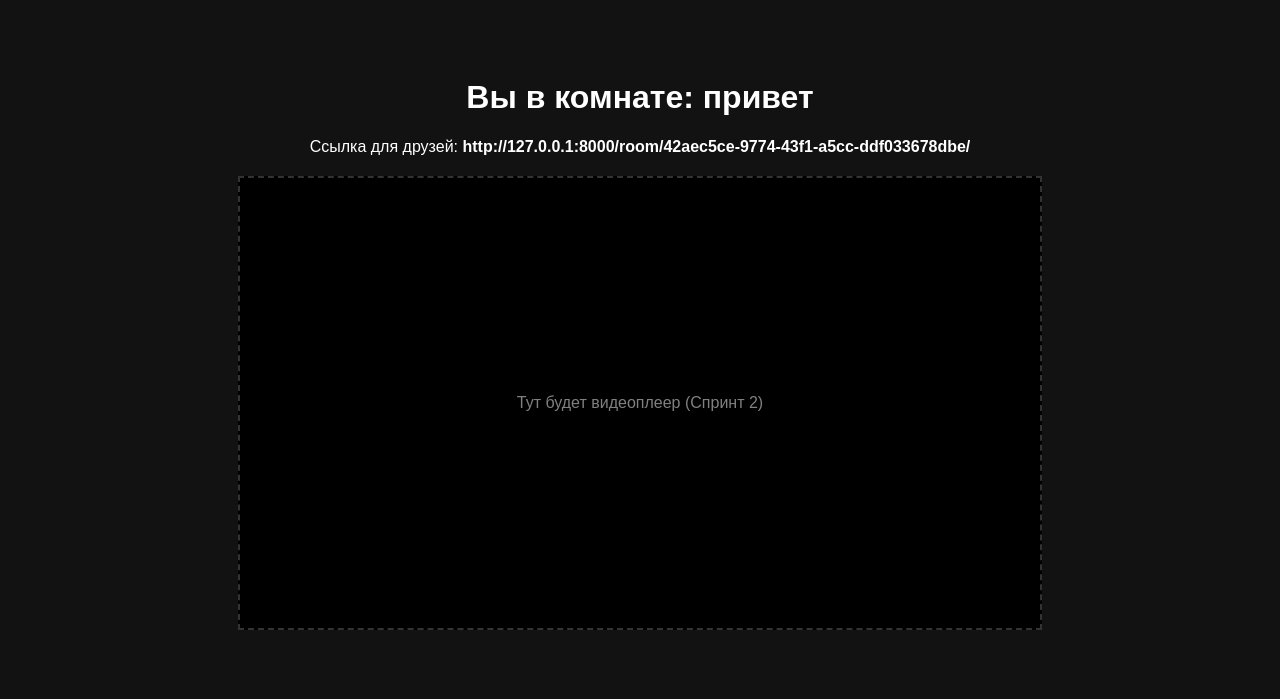
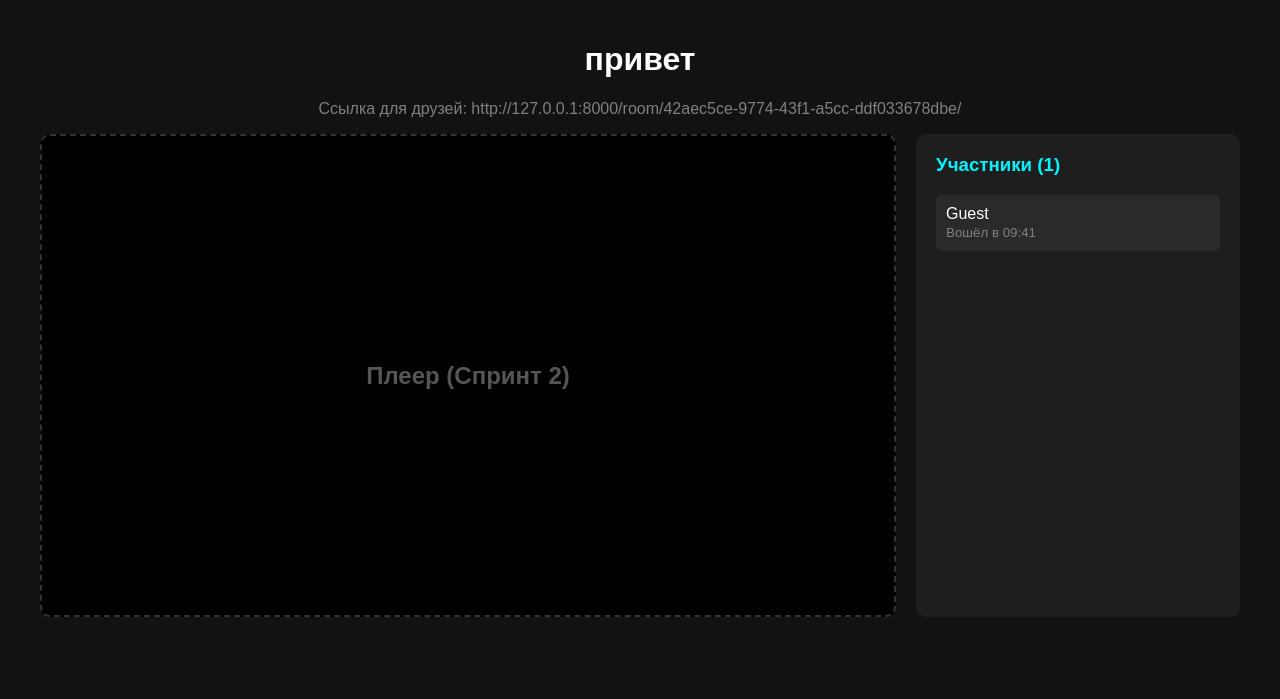
Before and after one commit to ad1da7/ZETROOM, a Django app: page /room/42aec5ce-9774-43f1-a5cc-ddf033678dbe/ in a window 1280 px wide. Shown: the top 699 px of the page. Run offline with Django 5.2, Linux system fonts and the light colour scheme; data comes from the database, SQL or seed files in the repository; both versions use the stored data as it was after the commit.

Commit message:
feat: добавлена модель Participant и реализована логика входа в комнату

```diff
--- a/rooms/models.py
+++ b/rooms/models.py
@@ -20,3 +20,13 @@ class Message(models.Model):# Модель для сообщений в чате
 
     def __str__(self):
         return f"Сообщение от {self.user}"
+
+class Participant(models.Model):
+    # Модель участника комнаты
+
+    room = models.ForeignKey(Room, on_delete=models.CASCADE, related_name='participants')  # Комната участника, каскадное удаление, доступ через room.participants
+    user = models.ForeignKey(User, on_delete=models.CASCADE, null=True, blank=True)  # Пользователь (может быть пустым)
+    joined_at = models.DateTimeField(auto_now_add=True)  # Время присоединения (автозаполнение)
+
+    def __str__(self):
+        return f"{self.user} в {self.room.name}"  # Строковое представление: «пользователь в комнате»
--- a/rooms/views.py
+++ b/rooms/views.py
@@ -1,16 +1,36 @@
 from django.shortcuts import render, redirect, get_object_or_404
-from .models import Room
+from .models import Room, Participant
+from django.contrib.auth.models import User
+
 
 def index(request):
     return render(request, 'index.html')
 
+
 def create_room(request):
     if request.method == 'POST':
         room_name = request.POST.get('room_name')
+        # Создаем комнату
         new_room = Room.objects.create(name=room_name)
         return redirect('room_detail', room_uuid=new_room.uuid)
     return redirect('index')
 
+
 def room_detail(request, room_uuid):
     room = get_object_or_404(Room, uuid=room_uuid)
-    return render(request, 'room.html', {'room': room})
+
+    # ЛОГИКА ВХОДА: Добавляем участника     если его еще нет
+    # Так как у нас нет страницы регистрации , мы создадим анонимного   гостя
+    if request.user.is_authenticated:
+        current_user = request.user
+    else:
+        # Создаем гостя (или берем первого попавшегося)
+        current_user, created = User.objects.get_or_create(username="Guest")
+
+    # добавляем в комнату (get_or_create чтобы не дублировать)
+    Participant.objects.get_or_create(room=room, user=current_user)
+
+    #получаем список всех участников этой комнаты
+    participants = room.participants.all()
+
+    return render(request, 'room.html', {'room': room, 'participants': participants})
--- a/templates/room.html
+++ b/templates/room.html
@@ -3,12 +3,35 @@
 <head>
     <meta charset="UTF-8">
     <title>Комната: {{ room.name }}</title>
+    <style>
+        body { background: #121212; color: white; font-family: Arial; margin: 0; padding: 20px; }
+        .main { display: flex; gap: 20px; max-width: 1200px; margin: 0 auto; }
+        .video { flex: 3; background: #000; aspect-ratio: 16/9; border: 2px dashed #333; display: flex; justify-content: center; align-items: center; border-radius: 10px; }
+        .sidebar { flex: 1; background: #1e1e1e; border-radius: 10px; padding: 20px; }
+        .sidebar h3 { margin-top: 0; color: #00f3ff; }
+        ul { list-style-type: none; padding: 0; }
+        li { padding: 10px; background: #2a2a2a; margin-bottom: 5px; border-radius: 5px; }
+    </style>
 </head>
-<body style="background: #121212; color: white; font-family: Arial; text-align: center; padding: 50px;">
-    <h1>Вы в комнате: {{ room.name }}</h1>
-    <p>Ссылка для друзей: <b>http://127.0.0.1:8000/room/{{ room.uuid }}/</b></p>
-    <div style="width: 800px; height: 450px; background: black; margin: 20px auto; border: 2px dashed #333; display: flex; justify-content: center; align-items: center;">
-        <span style="color: gray;">Тут будет видеоплеер (Спринт 2)</span>
+<body>
+    <h1 style="text-align: center;">{{ room.name }}</h1>
+    <p style="text-align: center; color: gray;">Ссылка для друзей: http://127.0.0.1:8000/room/{{ room.uuid }}/</p>
+
+    <div class="main">
+        <div class="video">
+            <h2 style="color: #555;">Плеер (Спринт 2)</h2>
+        </div>
+
+        <div class="sidebar">
+            <h3>Участники ({{ participants|length }})</h3>
+            <ul>
+                {% for p in participants %}
+                    <li>{{ p.user.username }} <br><small style="color: gray;">Вошёл в {{ p.joined_at|time:"H:i" }}</small></li>
+                {% empty %}
+                    <li>Пока никого нет...</li>
+                {% endfor %}
+            </ul>
+        </div>
     </div>
 </body>
 </html>
```
Also changed, not shown: db.sqlite3, rooms/migrations/0002_participant.py (added).
